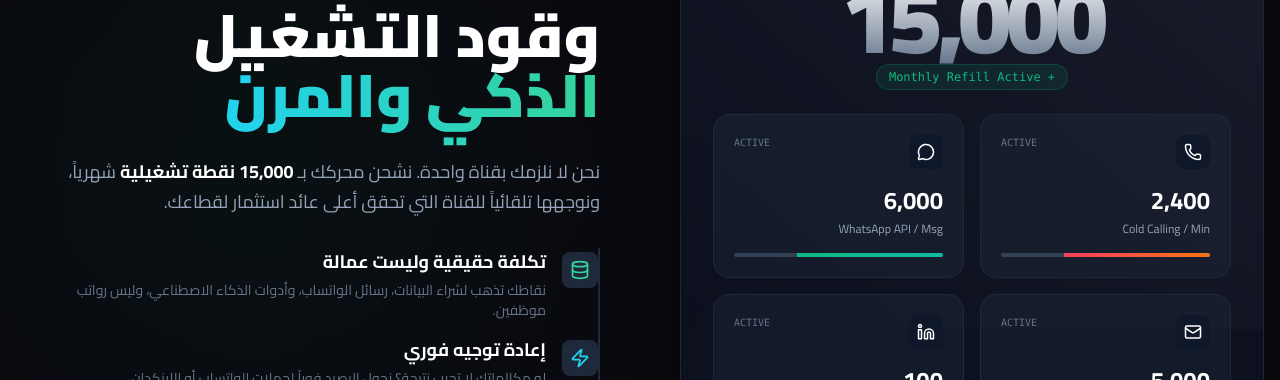
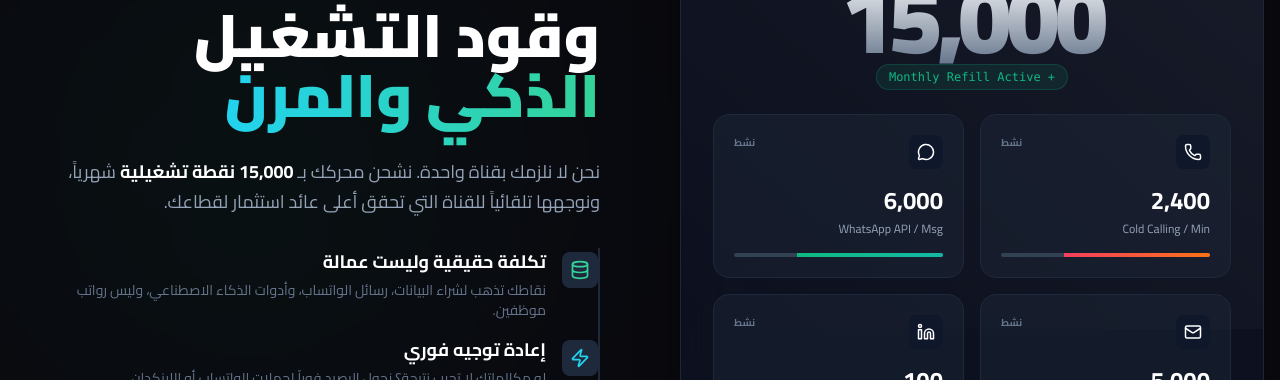
Before and after one commit to biznesclinicsgpt-png/monafsat-test-leads, a React (Vite) app: page /investment in a window 1280 px wide. Shown: the part 1100-1480 px from the top of the page. Built offline with nearby package versions, Linux system fonts and the light colour scheme; no server answers.

Commit message:
fix(ui): FuelGauge metrics quarterly update & localization

```diff
--- a/components/Investment/FuelGauge.tsx
+++ b/components/Investment/FuelGauge.tsx
@@ -133,7 +133,7 @@ export const FuelGauge = () => {
                                             <div className={`p-2 rounded-lg bg-slate-900 group-hover:scale-110 transition-transform duration-300 ${channel.shadow}`}>
                                                 <channel.icon size={18} className="text-white" />
                                             </div>
-                                            <div className="text-[10px] font-mono text-slate-500 group-hover:text-emerald-400 transition-colors">ACTIVE</div>
+                                            <div className="text-[10px] font-bold text-slate-500 group-hover:text-emerald-400 transition-colors">نشط</div>
                                         </div>
 
                                         <div className="text-2xl font-bold text-white mb-1">{channel.capacity.toLocaleString()}</div>
```
